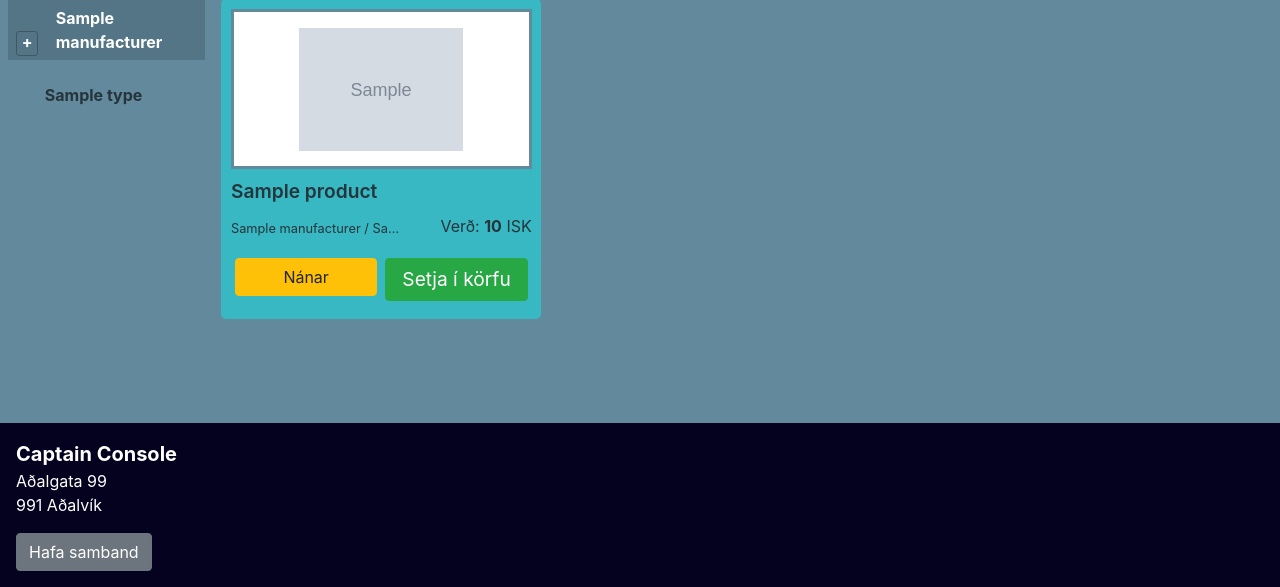
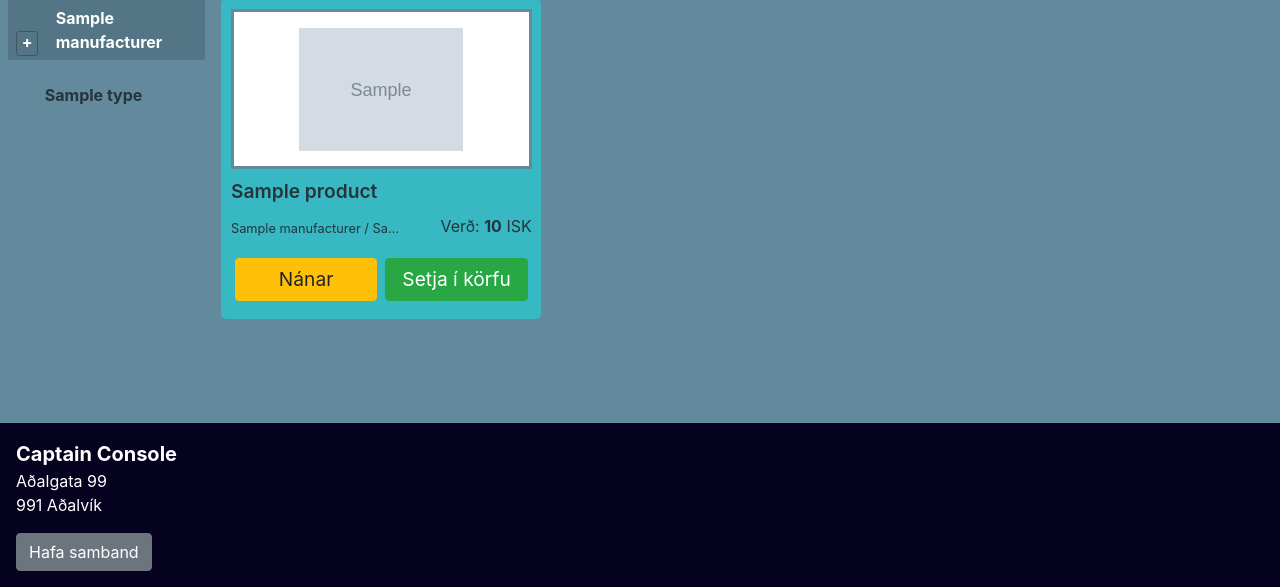
Before and after one commit to RunarVestmann/verklegtnamskeid2, a Django app: page /products/ in a window 1280 px wide. Shown: the part 213-800 px from the top of the page. Run offline with Django 3.2, Linux system fonts and the light colour scheme; tables that the repository leaves empty hold one stand-in row (values such as "Sample post"); grey boxes marked "Sample" are stand-in pictures; data that the repository does not hold is empty; some libraries are stand-ins or nearby versions.

Commit message:
Fixed the sizing of the product related buttons

```diff
--- a/captain_console/templates/product/product.html
+++ b/captain_console/templates/product/product.html
@@ -22,11 +22,11 @@
         </div>
         <div class="row mt-3">
             <div class="col-6 p-1">
-                <a href="{% url 'product_details' id=product.id %}" onclick="onDetailClick({{ product.id }})" class="btn btn-warning btn-block">Nánar</a>
+                <a href="{% url 'product_details' id=product.id %}" onclick="onDetailClick({{ product.id }})"  style="font-size: 1.2rem" class="btn btn-warning btn-block">Nánar</a>
             </div>
             <div class="col-6 p-1">
                 {% if product.quantity <= 0 %}
-                <div class="btn btn-secondary disabled" aria-disabled="true" style="font-size: 1.2rem">Væntanlegt</div>
+                <div role="button" class="btn btn-secondary disabled" aria-disabled="true" style="font-size: 1.2rem; display:block; cursor: default;">Væntanlegt</div>
                 {% else %}
                 <div role="button" onclick="addToCart({{ product.id }})" class="btn btn-success btn-block" style="font-size: 1.2rem">Setja í körfu</div>
                 {% endif %}
```
